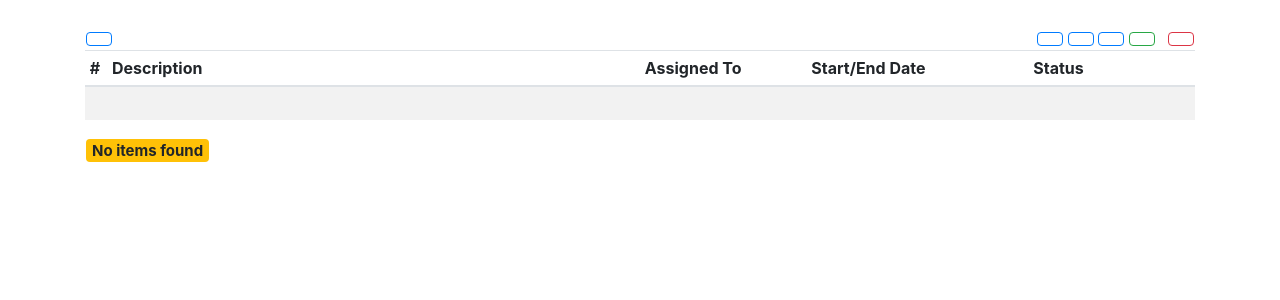
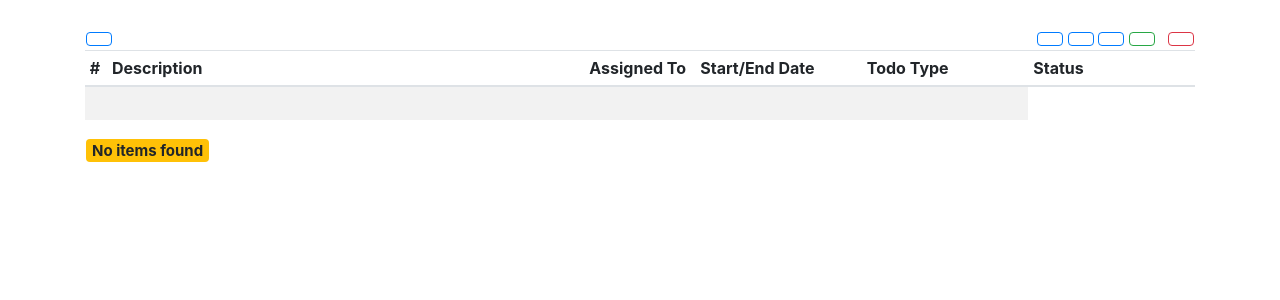
Before and after one commit to gkumarm/uct, a Django app: page /todo/ in a window 1280 px wide. Shown: the part 76-376 px from the top of the page. Run offline with Django 3.2, Linux system fonts and the light colour scheme; the visitor is signed in with stand-in values (Sample User, id 1); data comes from the database, SQL or seed files in the repository; data that the repository does not hold is empty; some libraries are stand-ins or nearby versions.

Commit message:
Added new column in the list

```diff
--- a/todo/templates/todo/todo_index.html
+++ b/todo/templates/todo/todo_index.html
@@ -78,10 +78,11 @@
 <table class="table table-sm table-striped">
   <thead>
     <tr>
-      <th style="width: 2%" scope="col">#</th>
-      <th style="width: 48%" scope="col">Description</th>
-      <th style="width: 15%" scope="col">Assigned To</th>
-      <th style="width: 20%" scope="col">Start/End Date</th>
+      <th style="width:  2%" scope="col">#</th>
+      <th style="width: 43%" scope="col">Description</th>
+      <th style="width: 10%" scope="col">Assigned To</th>
+      <th style="width: 15%" scope="col">Start/End Date</th>
+      <th style="width: 15%" scope="col">Todo Type</th>
       <th style="width: 15%" scope="col">Status</th>
     </tr>
   </thead>
@@ -93,7 +94,8 @@
       <td><input type="RADIO" id="pk_radio" value="{{ todo.pk }}"/></th>
       <td><a href="{% url 'todo_edit' todo.pk %}">{{ todo.short_desc }}</a></td>
       <td>{{ todo.assigned_to.user.username }}</td>
-      <td>{{ todo.start_date|date:"d-M-Y"|default:"-" }}/{{ todo.end_date|date:"d-M-Y"|default:"-" }}</td>
+      <td>S:{{ todo.start_date|date:"d-M-Y"|default:"-" }}<br>E:{{ todo.end_date|date:"d-M-Y"|default:"-" }}</td>
+      <td>{{ todo.todo_type|default:"-" }}</td>
       <td>{{ todo.status|default:"-" }}</td>
     </tr>
 {% empty %}
```
